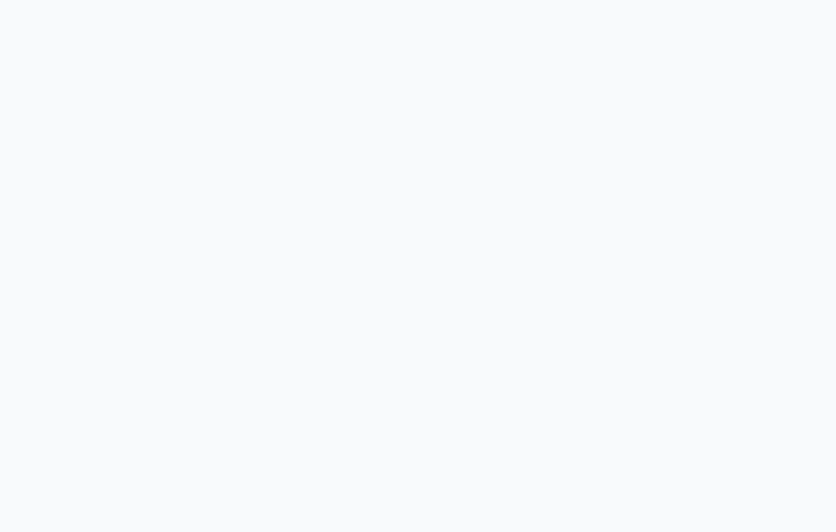
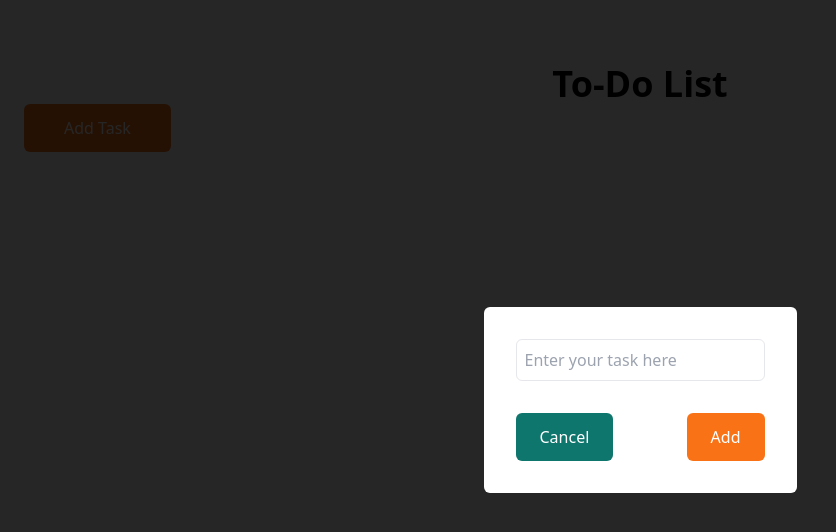
Before and after one commit to LiamBowie/todo-list, a React (Vite) app: page / in a window 1280 px wide. Both pictures are taken after a click on the button "Add Task". Shown: the top 532 px of the page, without its empty margins (0-836 px from the left). Built offline with nearby package versions, Linux system fonts and the light colour scheme.

Commit message:
Create modal for adding and updating tasks

```diff
--- a/src/components/ToDoList.jsx
+++ b/src/components/ToDoList.jsx
@@ -1,4 +1,4 @@
-import React, { useState } from "react";
+import React, { useEffect, useState } from "react";
 import { useDispatch, useSelector} from "react-redux";
 import { setTodoList, addTodo, sortTodo, updateTodo, toggleCompleted } from "../ToDoSlice";
 import { selectTodoList, selectSortCriteria } from "../ToDoSlice";
@@ -10,13 +10,54 @@ const ToDoList = () => {
     const dispatch = useDispatch();
     const todoList = useSelector(selectTodoList);
     const sortCriteria = useSelector(selectSortCriteria);
-    const [ showModal, setShowModal ] = useState(false);
+    const [showModal, setShowModal] = useState(false);
+    const [currentTodo, setCurrentTodo] = useState(null);
+    const [newTask, setNewTask] = useState("");
 
     return (
         <div>
             {showModal && (
-                <div className="fixed w-full left-0 top-0 h-full bg-slate-50 flex items-center justify-center">
-
+                <div className="fixed w-full left-0 top-0 h-full bg-transparentBlack flex items-center justify-center">
+                    <div className="bg-white p-8 rounded-md">
+                        <input
+                            type="text"
+                            className="border w-full p-2 rounded-md outline-none mb-8"
+                            value={newTask}
+                            placeholder={currentTodo ? "Update your task here" : "Enter your task here"} />
+                        <div className="flex justify-between">
+                            {currentTodo ? (
+                                <>
+                                    <button
+                                        className="bg-orange-500 rounded-md text-white py-3 px-6"
+                                        onClick={() => setShowModal(false)}
+                                    >
+                                        Save
+                                    </button>
+                                    <button
+                                        className="bg-teal-700 rounded-md text-white py-3 px-6"
+                                        onClick={() => setShowModal(false)}
+                                    >
+                                        Cancel
+                                    </button>
+                                </>
+                            ) : (
+                                <>
+                                    <button
+                                        className="bg-teal-700 rounded-md text-white py-3 px-6"
+                                        onClick={() => setShowModal(false)}
+                                    >
+                                        Cancel
+                                    </button>
+                                    <button
+                                        className="bg-orange-500 rounded-md text-white py-3 px-6"
+                                        onClick={() => setShowModal(false)}
+                                    >
+                                        Add
+                                    </button>
+                                </>
+                            )}
+                        </div>
+                    </div>
                 </div>
             )}
             <button
--- a/src/store/store.jsx
+++ b/src/store/store.jsx
@@ -5,7 +5,7 @@ import TodoReducer from "../ToDoSlice";
 const store = configureStore({
     reducer: {
         todo: TodoReducer,
-    },
+    }
 });
 
 export default store;
--- a/tailwind.config.cjs
+++ b/tailwind.config.cjs
@@ -5,7 +5,11 @@ module.exports = {
     "./src/**/*.{js,ts,jsx,tsx}",
   ],
   theme: {
-    extend: {},
+    extend: {
+      colors: {
+        transparentBlack: "rgba(0,0,0,0.85)"
+      }
+    },
   },
   plugins: [],
 }
```
